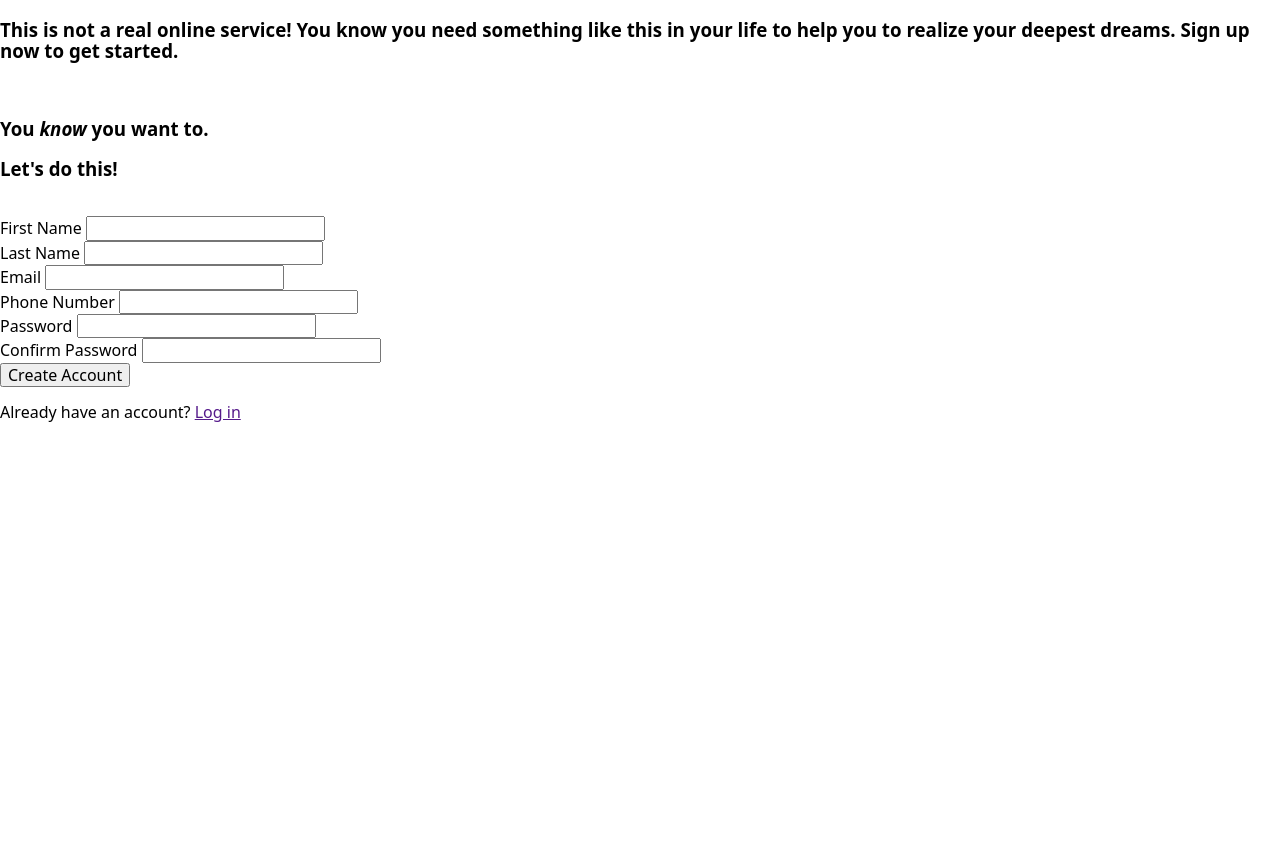
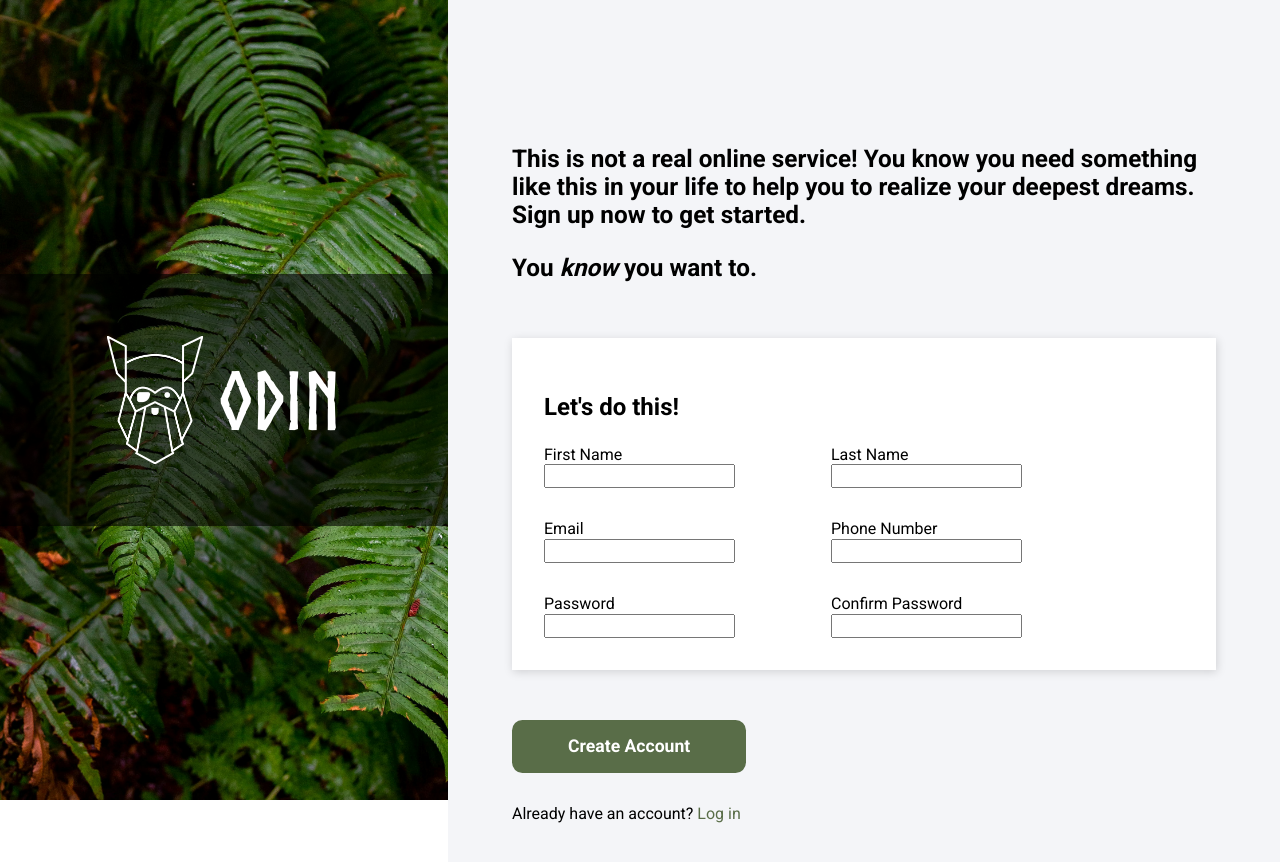
Before and after one commit to joviscab/signupform, a plain HTML site: page index.html in a window 1280 px wide. Before the commit the page ends 800 px from the top, so only its background shows below. Drawn offline with Linux system fonts and the light colour scheme.

Commit message:
add style to the forms

```diff
--- a/index.html
+++ b/index.html
@@ -3,48 +3,68 @@
 <head>
     <meta charset="UTF-8">
     <meta name="viewport" content="width=device-width, initial-scale=1.0">
-    <title>Document</title>
+    <title>Sign Up!</title>
+    <link rel="preconnect" href="https://fonts.googleapis.com">
+    <link rel="preconnect" href="https://fonts.gstatic.com" crossorigin>
+    <link href="https://fonts.googleapis.com/css2?family=Roboto:wght@100;300;400;500;700;900&display=swap" rel="stylesheet">
+    <link rel="stylesheet" href="styles.css">
 </head>
 <body>
-    <div>
-        <h3>This is not a real online service! You know you need something like this in your life to help you to realize your deepest dreams. Sign up now to get started.</h3>
-        <br>
+    <div class="container">
+        <div class="left-part">
+            <div class="back-left">
+                <div class="logo">
+                    <img id="logo-img" src="odin-lined.png" alt="Odin Logo">
+                    <p>ODIN</p>
+                </div>
+            </div>
+        </div>
+        <div class="right-part">
+            <div class="intro-text">
+                <h3>This is not a real online service! You know you need something <br>like this in your life to help you to realize your deepest dreams. <br> Sign up now to get started.</h3>
+
                 <h3>You <em>know</em> you want to.</h3>
             </div>
-    <div class="form-card">
-        <h3>Let's do this!</h3>
-        <br>
+            <div class="card">
+                <div><h3 class="dothis">Let's do this!</h3></div>
+                <div class="forms">
+                    <div class="left-card">
                         <div>
                             <label for="first_name">First Name</label>
                             <input type="text" id="first_name" name="first_name">
-        </div>
-        <div>
-            <label for="last_name">Last Name</label>
-            <input type="text" id="last_name" name="last_name">
                         </div>
                         <div>
                             <label for="email">Email</label>
                             <input type="email" id="email" name="email">
                         </div>
                         <div>
+                            <label for="password">Password</label>
+                            <input type="password" id="password" name="password">
+                        </div>
+                    </div>
+                    <div class="right-card">
+                        <div>
+                            <label for="last_name">Last Name</label>
+                            <input type="text" id="last_name" name="last_name">
+                        </div>
+                        <div>
                             <label for="phone">Phone Number</label>
                             <input type="tel" id="phone" name="phone">
-        </div>
-        <div>
-            <label for="password">Password</label>
-            <input type="password" id="password" name="password">
                         </div>
                         <div>
                             <label for="confirm-password">Confirm Password</label>
                             <input type="password" id="confirm-password" name="confirm-password">
                         </div>
                     </div>
+                </div>
+            </div>
             <div>
+                <br>
                 <button type="submit">Create Account</button>
                 <br>
-        <p>Already have an account? <a href="">Log in</a></p>
+                <p class="login">Already have an account? <a href="">Log in</a></p>
             </div>
-
-<link rel="stylesheet" href="styles.css">
+        </div>
+    </div>
 </body>
 </html>
--- a/styles.css
+++ b/styles.css
@@ -1 +1,132 @@
 @import '/modern-normalize.css';
+
+@font-face {
+    font-family: Norse-Bold;
+    src: url(Norse-Bold.otf);
+}
+
+body {
+    margin: 0;
+    font-family: 'Roboto', sans-serif;
+    display: flex;
+    height: 100vh;
+    overflow: hidden;
+}
+
+.container {
+    display: flex;
+    width: 100%;
+    height: 100%;
+}
+
+.left-part {
+    background-image: url('leaf.jpg');
+    background-size: cover;
+    flex-basis: 35%;
+    max-width: 35%;
+    display: flex;
+    align-items: center;
+    justify-content: center;
+    flex-shrink: 0;
+    overflow: hidden;
+}
+
+.back-left {
+    width: 100%;
+    height: 100%;
+    display: flex;
+    align-items: center;
+    justify-content: center;
+}
+
+.logo {
+    display: flex;
+    align-items: center;
+    color: white;
+    font-family: 'Norse-Bold';
+    font-size: 5rem;
+    background-color: rgba(0, 0, 0, 0.6);
+    padding-right: 10rem;
+    padding-left: 10rem;
+}
+
+#logo-img {
+    height: 8rem;
+    width: auto;
+    margin-right: 1rem;
+}
+
+.right-part {
+    flex: 1;
+    display: flex;
+    flex-direction: column;
+    justify-content: center;
+    background-color: #f4f5f8;
+    padding: 30rem 2rem;
+    overflow-y: auto;
+}
+
+
+.intro-text {
+    margin: 0 2rem;
+    font-size: 1.3rem;
+    font-weight: 100;
+}
+
+.dothis {
+    font-family: Roboto, sans-serif;
+    font-size: 1.5rem;
+    font-weight: 700;
+}
+
+.card {
+    background-color: white;
+    padding: 2rem;
+    margin: 2rem;
+    box-shadow: 1px 2px 9px 0px rgba(0, 0, 0, 0.15);
+}
+
+.forms {
+    display: flex;
+    justify-content:;
+    gap: 6rem;
+}
+
+input {
+    display: block;
+}
+
+
+.left-card {
+    display: flex;
+    flex-direction: column;
+    gap: 2rem;
+}
+
+.right-card {
+    display: flex;
+    flex-direction: column;
+    gap: 2rem;
+}
+
+button {
+    background-color: #596D48;
+    color: white;
+    font-weight: bolder;
+    font-size: 1.1rem;
+    padding: 1rem 3.5rem;
+    border: none;
+    border-radius: 0.65rem;
+    cursor: pointer;
+    margin-left: 2rem;
+}
+
+.login {
+    margin-top: 2rem;
+    margin-left: 2rem;
+}
+
+.login a {
+    color: #596D48;
+    text-decoration: none;
+}
```
Also changed, not shown: back.png (added), leaf.jpg (added). Lines whose indentation alone changed are shown as unchanged.
